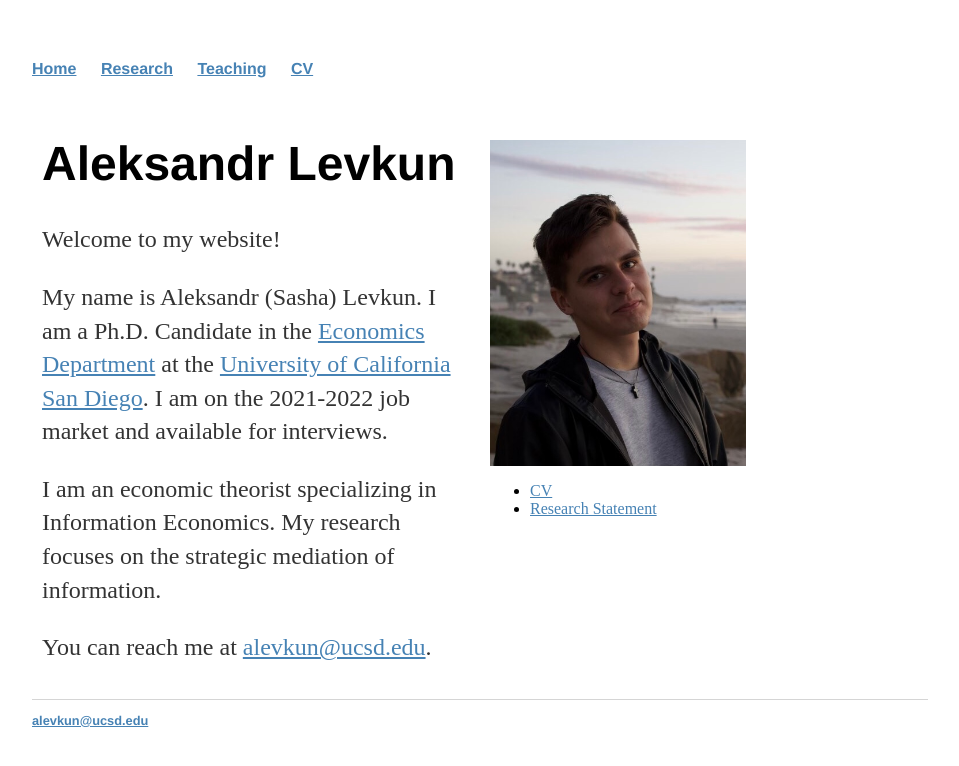
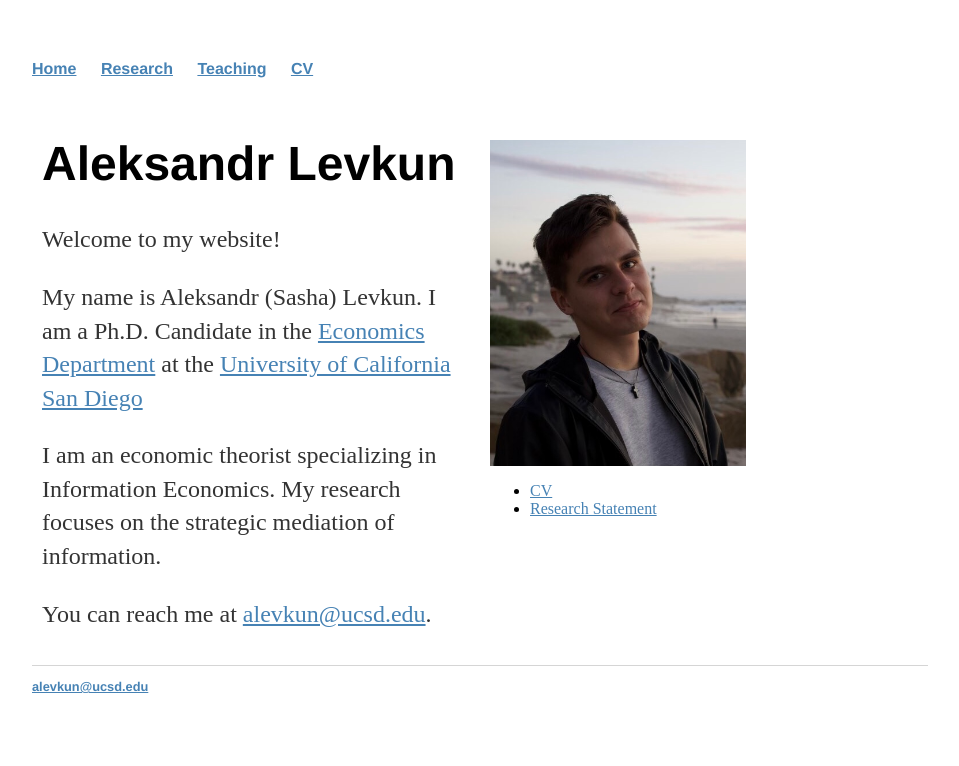
Before and after one commit to alevkun/alevkun.github.io, a Jekyll site: the page built from index.html, in a window 1280 px wide. Shown: the top 766 px of the page, without its empty margins (160-1119 px from the left). Built offline with Jekyll 4.4.1, drawn with Linux system fonts in a browser that asks for light colours.

Commit message:
Update index.html

```diff
--- a/index.html
+++ b/index.html
@@ -6,7 +6,7 @@
   <div class="column left" style="background-color:White;">
     <h1>Aleksandr Levkun</h1>
     <p>Welcome to my website!</p>
-    <p>My name is Aleksandr (Sasha) Levkun. I am a Ph.D. Candidate in the <a href="https://economics.ucsd.edu/">Economics Department</a> at the <a href="https://www.ucsd.edu/">University of California San Diego</a>. I am on the 2021-2022 job market and available for interviews.</p>
+    <p>My name is Aleksandr (Sasha) Levkun. I am a Ph.D. Candidate in the <a href="https://economics.ucsd.edu/">Economics Department</a> at the <a href="https://www.ucsd.edu/">University of California San Diego</a></p>
     <p>I am an economic theorist specializing in Information Economics. My research focuses on the strategic mediation of information. </p>
     <p>You can reach me at <a href="mailto:alevkun@ucsd.edu">alevkun@ucsd.edu</a>.</p>
   </div>
```
